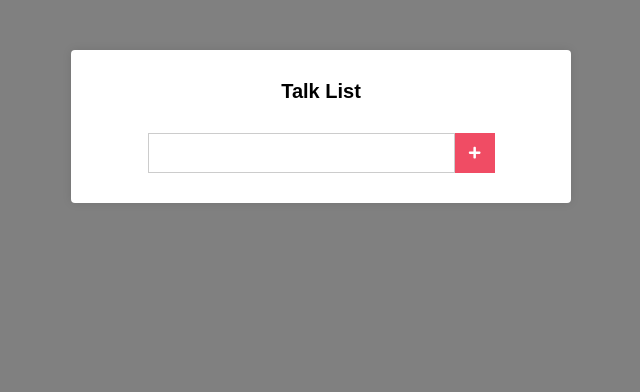
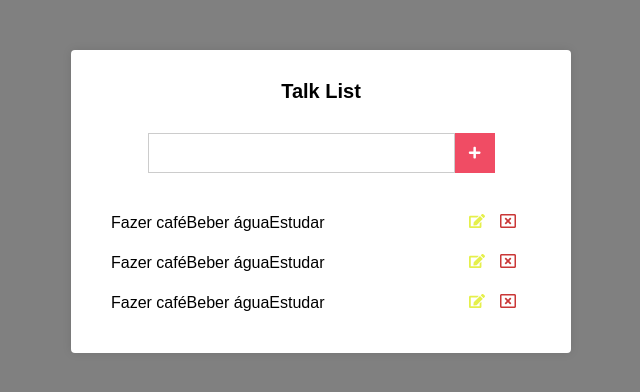
Before and after one commit to dev-lua/talk-list, a React (Create React App) app: page / in a window 1280 px wide. Shown: the top 392 px of the page, without its empty margins (319-959 px from the left). Built offline with nearby package versions, Linux system fonts and the light colour scheme; the HTML template or start-up script is replaced by a standard one.

Commit message:
Adicionei e estilizei tarefas mock

```diff
--- a/src/components/Main.css
+++ b/src/components/Main.css
@@ -36,3 +36,39 @@
   align-items: center;
   justify-content: center;
 }
+
+.task {
+  margin-top: 30px;
+}
+
+.task li {
+  display: flex;
+  align-items: center;
+  justify-content: space-between;
+  padding: 10px;
+  transition: all 600ms;
+}
+
+.task li:hover {
+  background: rgb(134, 134, 134);
+}
+
+.task li .edit {
+  margin-right: 15px;
+  color: #e5f04c;
+}
+
+.task li .delete {
+  margin-right: 15px;
+  color: rgb(202, 55, 55);
+}
+
+.task li:hover .edit,
+.task li:hover .delete {
+  color: black;
+}
+
+.task li .edit,
+.task li .delete {
+  transition: all 600ms;
+}
--- a/src/components/Main.js
+++ b/src/components/Main.js
@@ -1,13 +1,21 @@
 import React, { Component } from 'react';
 
 // Form
-import { FaPlus } from 'react-icons/fa';
+import { FaPlus, FaRegWindowClose } from 'react-icons/fa';
+
+// Task
+import { FaEdit, FaWindowClose } from 'react-icons/fa';
 
 import './Main.css';
 
 export default class Main extends Component {
   state = {
     newTask: '',
+    task: [
+      'Fazer café',
+      'Beber água',
+      'Estudar',
+    ],
   };
 
   handleChanged = (e) => {
@@ -17,7 +25,7 @@
   }
 
   render() {
-    const { newTask } = this.state;
+    const { newTask, task } = this.state;
 
     return (
       <div className="main">
@@ -33,6 +41,18 @@
             <FaPlus />
           </button>
         </form>
+
+        <ul className="task">
+          {task.map((tarefa) => (
+            <li key={task}>
+              { task }
+              <div>
+                <FaEdit className="edit"/>
+                <FaRegWindowClose className="delete"/>
+              </div>
+            </li>
+          )) }
+        </ul>
       </div>
     )
   }
```
